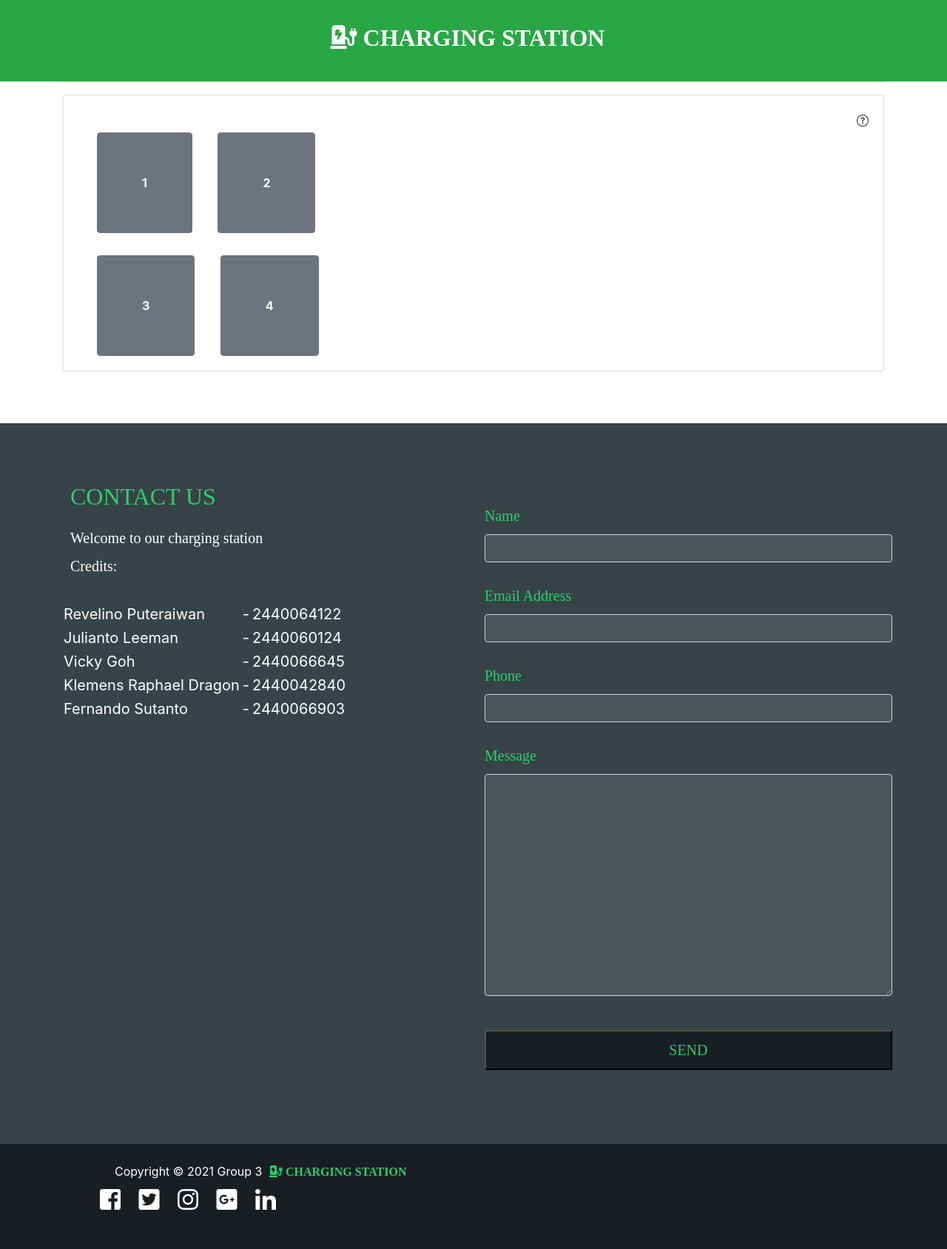
After one commit to N4Z01xmn01NmZ/chargebox, a Flask app: template server/web/templates/station.html in a window 1280 px wide. The commit adds this page. Shown: the whole page at 74% size. Run offline with Flask 2, Linux system fonts and the light colour scheme; the template is opened without the code that fills it, so the values that code supplies are empty; some libraries are stand-ins or nearby versions.

Commit message:
Added login

```diff
--- a/server/web/static/style/style.css
+++ b/server/web/static/style/style.css
@@ -1,64 +1,30 @@
-/* Footer login */
-.footer1{
-    margin-top: 120px;
-    background-color: #191E22;
-    color: white;
-    padding: 20px 20px;
-    text-align: center;
-}
-
-.footer1 .div{
-    font-family: "LatoBold";
-}
-.footer1 div span{
-    color: #2ECC71;
-}
-
-.footer1 ul{
-    list-style-type: none;
-    padding-left: none;
-}
-.footer1 ul li{
-    display: inline-block;
-}
-.footer1 ul li a i{
-    color: white;
-    margin: 30px 20px;
-}
-
-.footer1 ul li a i:hover{
-    color: lightblue;
-    cursor: pointer;
-}
-
 /* BOX */
 .box{
     margin-left : 10px;
     margin-bottom: 100px;
 }
 .button1{
-    margin-left: 20px;
-    padding: 75px 80px;
+    margin-left: 25px;
+    padding: 55px 60px;
     margin-top: 30px;
 }
-
 .button2{
-    padding: 75px 80px;
+    margin-left: 30px;
+    padding: 55px 60px;
     margin-top: 30px;
-    margin-left: 25px;
 }
 /* CONTACT */
-
 .contact{
     overflow: hidden;
-    padding: 30px 50px;
-    background-color: #252f31;
+    padding: 70px 30px;
+    background-color: #374346;
+    margin-top: 70px;
 }
 .contact .container .info,
 .contact .container .form{
     width: 100%;
     float: left;
-    font-size: 25px;
+    font-size: 20px;
 }
 .contact .container .info h2{
     color: #2ECC71;
@@ -96,9 +62,16 @@
     font-family: "LatoRegular";
     padding: 10px;
     width: 170%;
-    margin-bottom: 10px;
+    margin-bottom: 30px;
 }
-
+.contact .container .form input[type="email"]{
+    background-color: #4B5557;
+    color: #fff;
+    font-family: "LatoRegular";
+    padding: 10px;
+    width: 170%;
+    margin-bottom: 30px;
+}
 .contact .container .form input[type="submit"]{
     display: block;
     background-color: #191E22;
@@ -107,6 +80,7 @@
     padding: 10px 10px;
     width: 170%;
     text-transform: uppercase;
+    margin-bottom: 30px;
 }
 
 .contact .container .form textarea{
@@ -123,10 +97,14 @@
 .footer{
     background-color: #191E22;
     color: white;
-    padding: 20px 20px;
-    text-align: center;
+    padding: 25px 35px;
 }
-
+.text{
+    margin-left: 70px;
+}
+.text1{
+    margin-left: 5px;
+}
 .footer .div{
     font-family: "LatoBold";
 }
@@ -143,10 +121,15 @@
 }
 .footer ul li a i{
     color: white;
-    margin: 30px 20px;
+    margin: 10px 10px;
 }
 
 .footer ul li a i:hover{
     color: lightblue;
     cursor: pointer;
 }
+
+/* Header */
+.head{
+    margin-bottom:70px;
+}
--- a/server/web/templates/base.html
+++ b/server/web/templates/base.html
@@ -20,13 +20,13 @@
 </head>
 <body>
    <!-- ==============================HEADER============================= -->
-   {% block logout %}
+   {% if user.is_authenticated %}
    <ul class="navbar-nav ml-auto bg-dark">
       <li class="nav-item ">
-         <a class="nav-link text-white float-right mr-3" id="logout" href="login"><i class="fas fa-user-times"></i>Logout</a>
+         <a class="nav-link text-white float-right mr-3" id="logout" href="logout"><i class="fas fa-user-times"></i>Logout</a>
       </li>
    </ul>
-   {% endblock %}
+   {% endif %}
    <header class="bg-success text-center p-4">
       <div class="container">
          <div class="row">
@@ -77,7 +77,7 @@
                   <p>
                      Welcome to our charging station<br/>
                      Credits:<br/>
-                     <table>
+                     <table class="text-white">
                         <tr>
                            <td>Revelino Puteraiwan</td>
                            <td></td>
@@ -153,6 +153,7 @@
                      <div class="form-group">
                         <label for="message">Message</label>
                         <textarea
+                        class="form-control"
                         id="message"
                         name="message"
                         cols="30"
@@ -172,10 +173,10 @@
    <!-- ==============================FOOTER============================= -->
    <div class="footer">
       <div class="container">
-         <div>
+         <div class="text">
             Copyright &copy; 2021 Group 3
             <span>
-               <i class="fas fa-charging-station"> CHARGING STATION</i>
+               <i class="fas fa-charging-station text1"> CHARGING STATION</i>
             </span>
          </div>
          <ul>
--- a/server/web/templates/login.html
+++ b/server/web/templates/login.html
@@ -1,6 +1,5 @@
 {% extends "base.html" %}
 {% block title %}Log In{% endblock %}
-{% block logout %}{% endblock %}
 {% block content %}
    <div class="container mt-5">
       <div class="row">
@@ -33,6 +32,10 @@
                      </div>
                      <br/>
                      <button type="submit" class="btn btn-block btn-success"><b>Log In</b></button>
+                     <br/>
+                     <div align="center">
+                        Doesn't have an account yet? <a href="sign-up">Sign up</a> now!
+                     </div>
                   </form>
                </div>
             </div>
--- a/server/web/templates/sign_up.html
+++ b/server/web/templates/sign_up.html
@@ -1,6 +1,5 @@
 {% extends "base.html" %}
 {% block title %}Sign Up{% endblock %}
-{% block logout %}{% endblock %}
 {% block content %}
    <div class="container mt-5">
       <div class="row">
--- /dev/null
+++ b/server/web/templates/station.html
@@ -0,0 +1,39 @@
+{% extends "base.html" %}
+{% block title %}Station{% endblock %}
+{% block content %}
+   <div class="container">
+      <div class="card">
+
+      </div>
+   </div>
+   <div class="container mt-3">
+      <div class="card">
+         <div class="row">
+               <div class="col-md-12 col-sm-12">
+                  <div class="card-body">
+                     <div class="mark-white float-right ">
+                              <span class="d-inline-block" data-toggle="popover" title=" red : is being appointed;gray : is not being appointed">
+                              <svg xmlns="http://www.w3.org/2000/svg" width="16" height="16" fill="currentColor" class="bi bi-question-circle" viewBox="0 0 16 16">
+                                 <path d="M8 15A7 7 0 1 1 8 1a7 7 0 0 1 0 14zm0 1A8 8 0 1 0 8 0a8 8 0 0 0 0 16z"/>
+                                 <path d="M5.255 5.786a.237.237 0 0 0 .241.247h.825c.138 0 .248-.113.266-.25.09-.656.54-1.134 1.342-1.134.686 0 1.314.343 1.314 1.168 0 .635-.374.927-.965 1.371-.673.489-1.206 1.06-1.168 1.987l.003.217a.25.25 0 0 0 .25.246h.811a.25.25 0 0 0 .25-.25v-.105c0-.718.273-.927 1.01-1.486.609-.463 1.244-.977 1.244-2.056 0-1.511-1.276-2.241-2.673-2.241-1.267 0-2.655.59-2.75 2.286zm1.557 5.763c0 .533.425.927 1.01.927.609 0 1.028-.394 1.028-.927 0-.552-.42-.94-1.029-.94-.584 0-1.009.388-1.009.94z"/>
+                              </svg>
+                              </span>
+                     </div>
+                     <span class="d-inline-block" data-toggle="popover">
+                     <a href="auth.html" class="button1 btn btn-secondary text-center font-weight-bold text-white" title="slot 1" role="button">1</a>
+                     <a href="auth.html" class="button2 btn btn-secondary text-center font-weight-bold text-white" title="slot 2" role="button">2</a>
+                     <br>
+                     <a href="auth.html" class="button1 btn btn-secondary text-center font-weight-bold text-white" title="slot 3" role="button">3</a>
+                     <a href="auth.html" class="button2 btn btn-secondary text-center font-weight-bold text-white" title="slot 4" role="button">4</a>
+                     <!-- <button class="button1 btn btn-secondary text-center font-weight-bold text-white" title="slot 1" ><b>1</b></button>-->
+                     <!-- <button class="button1 btn btn-secondary text-center font-weight-bold text-white" title="slot 2"><b>2</b></button>
+                     <br>
+                     <button class="button2 btn btn-secondary text-center font-weight-bold text-white" title="slot 3"><b>3</b></button>
+                     <button class="button2 btn btn-secondary text-center font-weight-bold text-white" title="slot 4"><b>4</b></button> -->
+                     </span>
+                  </div>
+               </div>
+         </div>
+      </div>
+   </div>
+{% endblock %}
```
Also changed, not shown: server/requirements.txt (added, +10 -0 lines), server/web/__init__.py (+29 -0 lines), server/web/auth.py (+32 -7 lines), server/web/db_model.py (added, +65 -0 lines), server/web/templates/home.html (+25 -4 lines), server/web/templates/uid_gen.html (added, +7 -0 lines), server/web/views.py (+18 -3 lines), server/web/chargebox.db (added).
